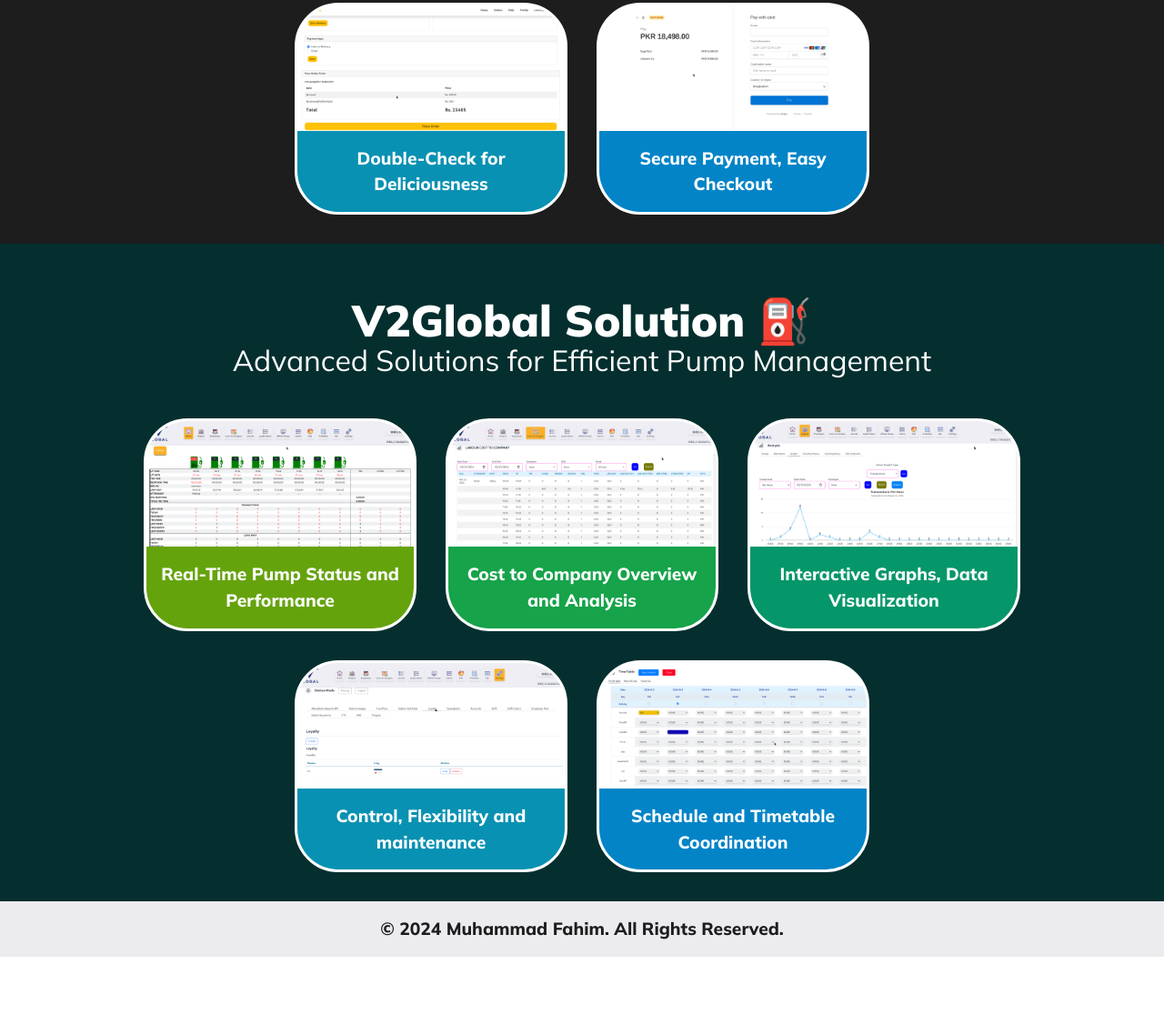
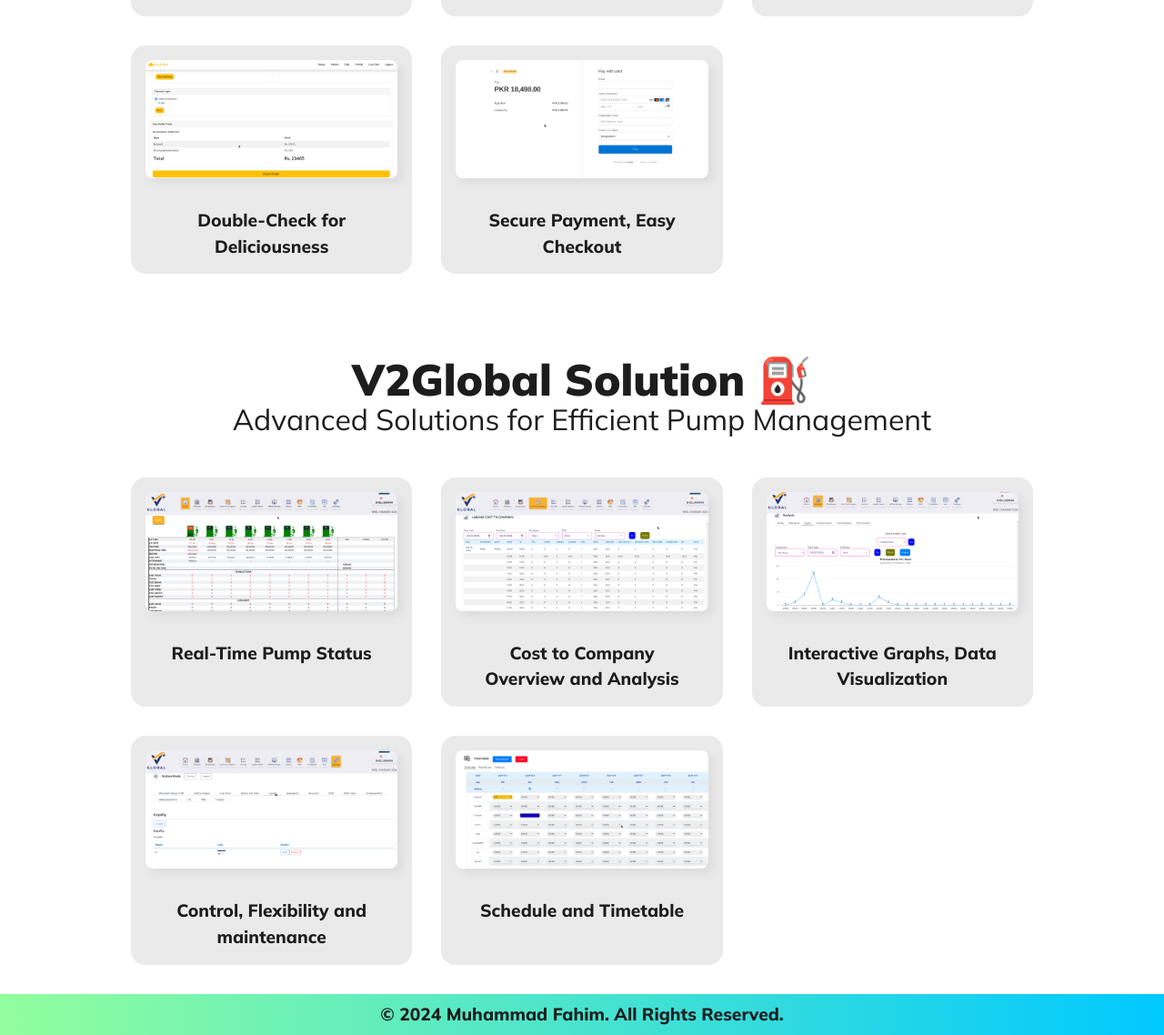
Before and after one commit to adnangif/portfolio, a plain HTML site: page index.html in a window 1280 px wide. Shown: the part 2127-3265 px from the top of the page at 91% size. Before the commit the page ends 3179 px from the top, so only its background shows below. Drawn offline with nearby package versions, Linux system fonts and the light colour scheme.

Commit message:
featured work design refine

```diff
--- a/index.css
+++ b/index.css
@@ -87,12 +87,12 @@ body {
 }
 
 .section-featured-work {
-    color: white;
     padding: 2rem;
     width: 100%;
     display: flex;
     flex-direction: column;
     align-items: center;
+
 }
 
 .section-skills {
@@ -170,21 +170,34 @@ body {
 }
 
 .card {
-    max-width: 300px;
-    background-color: white;
-    border-radius: 3rem;
+    border-radius: 1rem;
     overflow: hidden;
     transition: all 300ms;
-    border: solid 3px #ffffff;
-    /* box-shadow: rgb(44, 44, 44) 8px 16px 24px; */
+    background-color: #eaeaeb;
+    display: flex;
+    flex-direction: column;
+    align-items: center;
+    justify-content: start;
+    color: #1d1d1e;
+    padding: 0 1rem;
+    transition: all 300ms;
+}
+
+.card:hover{
+    transform: translate(0,-0.5rem);
+
+}
+.card:focus{
+    animation: headShake 1s linear;
 
 }
 
-.card:hover {
-    scale: 1.05;
-    border: solid 3px var(--color-primary);
+.card > img {
+    box-shadow: #dcdcdc 5px 5px 10px;
+    margin: 1rem;
+    border-radius: 0.5rem;
+}
 
-}
 
 .card-subtitle {
     text-align: center;
@@ -195,20 +208,21 @@ body {
 }
 
 .card-container {
-    display: flex;
-    flex-wrap: wrap;
-    justify-content: center;
-    align-items: center;
+    display: grid;
     gap: 2rem;
-    align-items: center;
+    grid-template-columns: 1fr 1fr 1fr;
+    padding: 0 7rem;
 }
 
 
 .footer {
-    padding: 1rem;
+    padding: 0.5rem;
     font-size: 1.2rem;
     font-weight: 800;
-    background-color: #ecebee;
+    background: #00C9FF;  /* fallback for old browsers */
+    background: -webkit-linear-gradient(to right, #92FE9D, #00C9FF);  /* Chrome 10-25, Safari 5.1-6 */
+    background: linear-gradient(to right, #92FE9D, #00C9FF); /* W3C, IE 10+/ Edge, Firefox 16+, Chrome 26+, Opera 12+, Safari 7+ */
+
     width: 100%;
     text-align: center;
 }
@@ -257,11 +271,7 @@ body {
 }
 
 
-@media screen and (max-width: 760px) {
-    .section-1 {
-        padding: 5rem 0;
-    }
-}
+
 
 
 
@@ -306,8 +316,31 @@ body {
         opacity: .5;
     }
 
+    80%{
+        opacity: 0.2;
+    }
+
     100% {
         transform: translate(-2000px, 2000px) rotate(45deg);
-        opacity: 0.5;
+        opacity: 0;
     }
 }
+
+
+@media screen and (max-width: 1200px){
+    .card-container{
+        padding: 0;
+    }
+}
+
+
+@media screen and (max-width: 760px) {
+    .section-1 {
+        padding: 5rem 0;
+    }
+
+    .card-container{
+        grid-template-columns: 1fr;
+        padding: 1rem;
+    }
+}
--- a/index.html
+++ b/index.html
@@ -50,7 +50,7 @@
 
 
 
-    <div class="section-skills text-[#1d1d1e]">
+    <div class="section-skills">
         <a href="#" class="skill-box">
             <img src="assets/linkedin-svgrepo-com.svg" width="100px" height="100px">
         </a>
@@ -68,7 +68,7 @@
 
 
     </div>
-    <div class="section-featured-work bg-[#1d1d1e]">
+    <div class="section-featured-work">
         <div class="flex flex-col">
             <div class="title">FreshBite 🍔</div>
             <div class="subtitle">Enhancing Efficiency and Convenience in Food Delivery</div>
@@ -76,30 +76,30 @@
             <div class="card-container">
                 <div class="card">
                     <img src="assets/fresh-bite/fresh-bite.png" width="400">
-                    <div class="card-subtitle bg-lime-600">Delivering Fresh Flavors to Your Doorstep</div>
+                    <div class="card-subtitle">Delivering Fresh Flavors to Your Doorstep</div>
                 </div>
                 <div class="card">
                     <img src="assets/fresh-bite/fresh-bite-2.png" width="400">
-                    <div class="card-subtitle bg-green-600">Track Orders, Live Chat with Rider and Much More</div>
+                    <div class="card-subtitle ">Track Orders, Live Chat with Rider and Much More</div>
                 </div>
                 <div class="card">
                     <img src="assets/fresh-bite/fresh-bite-3.png" width="400">
-                    <div class="card-subtitle bg-emerald-600">Customize Your Preferences and Info</div>
+                    <div class="card-subtitle ">Customize Your Preferences and Info</div>
                 </div>
                 <div class="card">
                     <img src="assets/fresh-bite/fresh-bite-4.png" width="400">
-                    <div class="card-subtitle bg-cyan-600">Double-Check for Deliciousness</div>
+                    <div class="card-subtitle">Double-Check for Deliciousness</div>
                 </div>
                 <div class="card">
                     <img src="assets/fresh-bite/fresh-bite-5.png" width="400">
-                    <div class="card-subtitle bg-sky-600">Secure Payment, Easy Checkout</div>
+                    <div class="card-subtitle">Secure Payment, Easy Checkout</div>
                 </div>
             </div>
         </div>
     </div>
 
 
-    <div class="section-featured-work bg-teal-950">
+    <div class="section-featured-work">
         <div class="flex flex-col">
             <div class="title">V2Global Solution ⛽</div>
             <div class="subtitle">Advanced Solutions for Efficient Pump Management</div>
@@ -107,23 +107,23 @@
             <div class="card-container">
                 <div class="card">
                     <img src="assets/v2gsol/dashboard.png">
-                    <div class="card-subtitle bg-lime-600">Real-Time Pump Status and Performance</div>
+                    <div class="card-subtitle " width="300">Real-Time Pump Status</div>
                 </div>
                 <div class="card">
                     <img src="assets/v2gsol/ctc.png">
-                    <div class="card-subtitle bg-green-600">Cost to Company Overview and Analysis</div>
+                    <div class="card-subtitle " width="300">Cost to Company Overview and Analysis</div>
                 </div>
                 <div class="card">
                     <img src="assets/v2gsol/graph.png">
-                    <div class="card-subtitle bg-emerald-600">Interactive Graphs, Data Visualization</div>
+                    <div class="card-subtitle " width="300">Interactive Graphs, Data Visualization</div>
                 </div>
                 <div class="card">
                     <img src="assets/v2gsol/settings.png">
-                    <div class="card-subtitle  bg-cyan-600">Control, Flexibility and maintenance</div>
+                    <div class="card-subtitle  " width="300">Control, Flexibility and maintenance</div>
                 </div>
                 <div class="card">
                     <img src="assets/v2gsol/timetable.png">
-                    <div class="card-subtitle bg-sky-600">Schedule and Timetable Coordination</div>
+                    <div class="card-subtitle " width="300">Schedule and Timetable</div>
                 </div>
             </div>
         </div>
```
